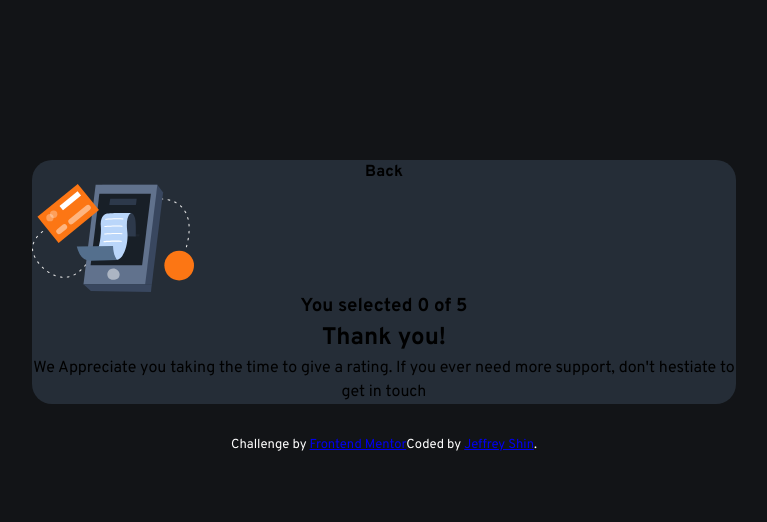
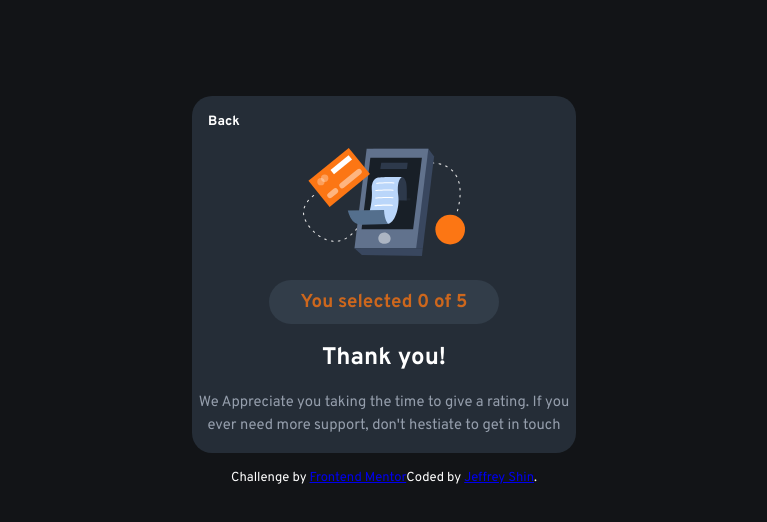
Before and after one commit to jshin720/interactiveRating, a React (Create React App) app: page / in a window 1280 px wide. Both pictures are taken after a click on the button "SUBMIT". Shown: the top 522 px of the page, without its empty margins (256-1023 px from the left). Built offline with nearby package versions, Linux system fonts and the light colour scheme.

Commit message:
finish ty card css

```diff
--- a/src/components/maincard/Card.css
+++ b/src/components/maincard/Card.css
@@ -1,9 +1,9 @@
 @media screen and (max-width: 375px) {
   .card-container {
-    margin: 6em 1em 2.5em;
+    margin: 6em 1em 1em;
     display: flex;
     flex-direction: column;
-    width: 92%;
+    /* width: 92%; */
     background: hsl(213, 19%, 18%);
     border-radius: 20px;
     /* border: 1px solid white; */
@@ -116,19 +116,19 @@
 
 /* table resolutions*/
 
-@media screen and (max-width: 1439px) {
+@media screen and (min-width: 376px) and (max-width: 1439px) {
   .card-container {
-    margin: 10em auto 2em;
+    margin: 9em auto 1em;
     display: flex;
     flex-direction: column;
-    width: 55%;
+    width: 30%;
     background: hsl(213, 19%, 18%);
     border-radius: 20px;
     /* border: 1px solid white; */
   }
 
   .star-img {
-    margin: 1.1em 1.8em 0;
+    margin: 1.1em 1.7em 0;
     text-align: center;
     width: 45px;
     height: 45px;
@@ -236,7 +236,7 @@
 /*desktop*/
 @media screen and (min-width: 1440px) {
   .card-container {
-    margin: 13em auto 2em;
+    margin: 13em auto 1em;
     display: flex;
     flex-direction: column;
     width: 25%;
--- a/src/components/thankyouCard/ThankyouCard.css
+++ b/src/components/thankyouCard/ThankyouCard.css
@@ -1,6 +1,6 @@
 @media screen and (max-width: 375px) {
 
-  .card-container {
+  .tycard-container {
     margin: 6em 1em 2.5em;
     display: flex;
     flex-direction: column;
@@ -10,7 +10,7 @@
     /* border: 1px solid white; */
   }
 
-  .card-container > h4 {
+  .tycard-container > h4 {
     /* border: 2px solid white; */
     margin: 1rem;
     color: white;
@@ -52,3 +52,117 @@
   }
 
 }
+
+
+/* tablet */
+@media screen and (min-width: 376px) and (max-width: 1439px) {
+
+  .tycard-container {
+    margin: 6em auto 1em;
+    display: flex;
+    flex-direction: column;
+    width: 30%;
+    background: hsl(213, 19%, 18%);
+    border-radius: 20px;
+    /* border: 1px solid white; */
+  }
+
+  .tycard-container > h4 {
+    /* border: 2px solid white; */
+    margin: 1rem;
+    color: white;
+    font-size: .84rem;
+    display: flex;
+    align-items: left;
+  }
+
+  .ty-img {
+    width: 100%;
+    display: flex;
+    justify-content: center;
+    margin-bottom: 1rem;
+  }
+
+  .selected-title {
+    width: 60%;
+    border-radius: 25px;
+    padding: 8px 12px;
+    background-color: hsl(211, 19%, 24%);
+    margin: .5rem auto;
+    text-align: center;
+    color: hsl(25, 75%, 46%);
+  }
+
+  .ty-description-container > h2{
+    color: white;
+    margin: .5rem 0 1rem ;
+    text-align: center;
+    /* border: 2px solid green; */
+  }
+
+  .ty-description-container > p {
+    margin: 0 0 1rem;
+    color: hsl(217, 12%, 63%);
+    font-size: .92rem;
+    line-height: 1.4rem;
+    text-align: center;
+  }
+
+}
+
+
+/* desktop */
+@media screen and (max-width: 1440px) {
+
+  .tycard-container {
+    margin: 6em auto 1em;
+    display: flex;
+    flex-direction: column;
+    width: 30%;
+    background: hsl(213, 19%, 18%);
+    border-radius: 20px;
+    /* border: 1px solid white; */
+  }
+
+  .tycard-container > h4 {
+    /* border: 2px solid white; */
+    margin: 1rem;
+    color: white;
+    font-size: .84rem;
+    display: flex;
+    align-items: left;
+  }
+
+  .ty-img {
+    width: 100%;
+    display: flex;
+    justify-content: center;
+    margin-bottom: 1rem;
+  }
+
+  .selected-title {
+    width: 60%;
+    border-radius: 25px;
+    padding: 8px 12px;
+    background-color: hsl(211, 19%, 24%);
+    margin: .5rem auto;
+    text-align: center;
+    color: hsl(25, 75%, 46%);
+  }
+
+  .ty-description-container > h2{
+    color: white;
+    margin: .5rem 0 1rem ;
+    text-align: center;
+    /* border: 2px solid green; */
+  }
+
+  .ty-description-container > p {
+    margin: 0 0 1rem;
+    color: hsl(217, 12%, 63%);
+    font-size: .92rem;
+    line-height: 1.4rem;
+    text-align: center;
+  }
+
+}
--- a/src/components/thankyouCard/ThankyouCard.jsx
+++ b/src/components/thankyouCard/ThankyouCard.jsx
@@ -11,7 +11,7 @@ const ThankYouCard = (props) => {
   console.log("rating", rating);
   console.log("submitted", submitted);
   return (
-    <div className="card-container">
+    <div className="tycard-container">
       <h4 onClick={handleSubmit}>Back</h4>
       <span className="ty-img">
         <img src={tyImg} alt="tyImg" />
```
